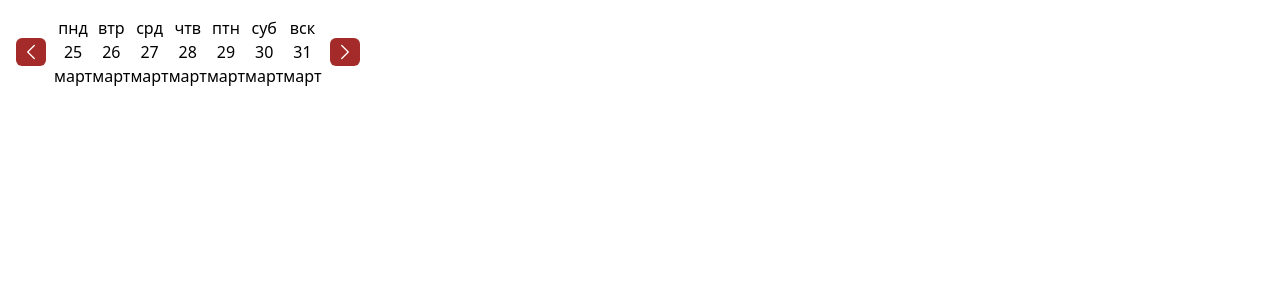
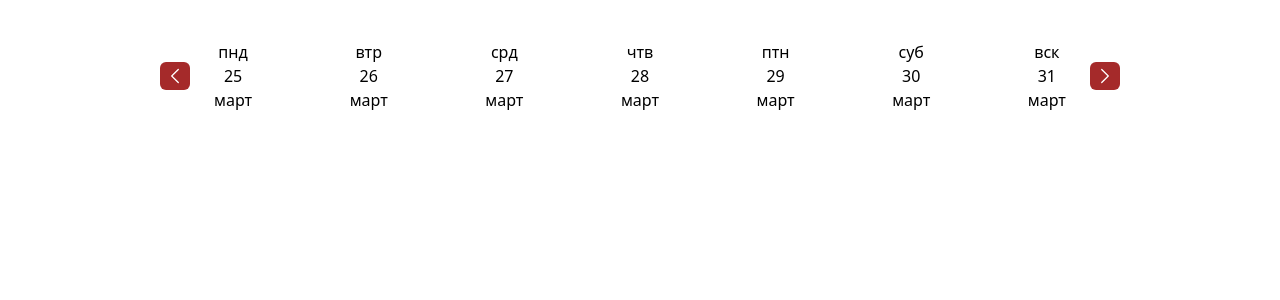
Before and after one commit to ilg2005/calendar-test, a Vue app: page / in a window 1280 px wide. Shown: the top 300 px of the page. Built offline with nearby package versions, Linux system fonts and the light colour scheme.

Commit message:
стилизация

```diff
--- a/src/App.vue
+++ b/src/App.vue
@@ -4,11 +4,9 @@ import Calendar from "./components/Calendar.vue";
 </script>
 
 <template>
-  <div>
-    <h1 class="p-4">
+    <div class="container">
       <Calendar/>
-    </h1>
-  </div>
+    </div>
 </template>
 
 <style scoped>
--- a/src/components/Calendar.vue
+++ b/src/components/Calendar.vue
@@ -10,11 +10,11 @@ const weekDates = computed(() => calendarStore.weekDates);
 </script>
 
 <template>
-  <div class="flex items-center space-x-2">
+  <div class="flex items-center space-x-2 w-3/4">
     <button class="btn-calendar" @click="calendarStore.toPrevWeek()">
       <ChevronLeftIcon class="h-5 w-5 scale-150"/>
     </button>
-    <div class="flex overflow-x-auto">
+    <div class="flex justify-between w-full px-4">
       <Day v-for="date in weekDates" :key="date.toISOString()" :date="date" />
     </div>
     <button class="btn-calendar" @click="calendarStore.toNextWeek()">
--- a/src/components/Day.vue
+++ b/src/components/Day.vue
@@ -9,15 +9,15 @@ const props = defineProps({
     }
 });
 
-const dayOfWeek = format(props.date, 'eee', { locale: ru });
-const dayOfMonth = format(props.date, 'd', { locale: ru });
+const weekDay = format(props.date, 'eee', { locale: ru });
+const monthDay = format(props.date, 'd', { locale: ru });
 const month = format(props.date, 'LLL', { locale: ru });
 </script>
 
 <template>
   <div class="flex flex-col items-center">
-    <div>{{ dayOfWeek }}</div>
-    <div>{{ dayOfMonth }}</div>
+    <div>{{ weekDay }}</div>
+    <div>{{ monthDay }}</div>
     <div>{{ month }}</div>
   </div>
 </template>
--- a/src/style.css
+++ b/src/style.css
@@ -2,6 +2,10 @@
 @tailwind components;
 @tailwind utilities;
 
+
+.container {
+    @apply flex justify-center items-center mx-auto py-10 h-full;
+}
 .btn-calendar {
     @apply w-[30px] py-1 px-2 flex justify-center items-center text-white bg-custom-brown rounded-md hover:bg-opacity-85;
 }
```
